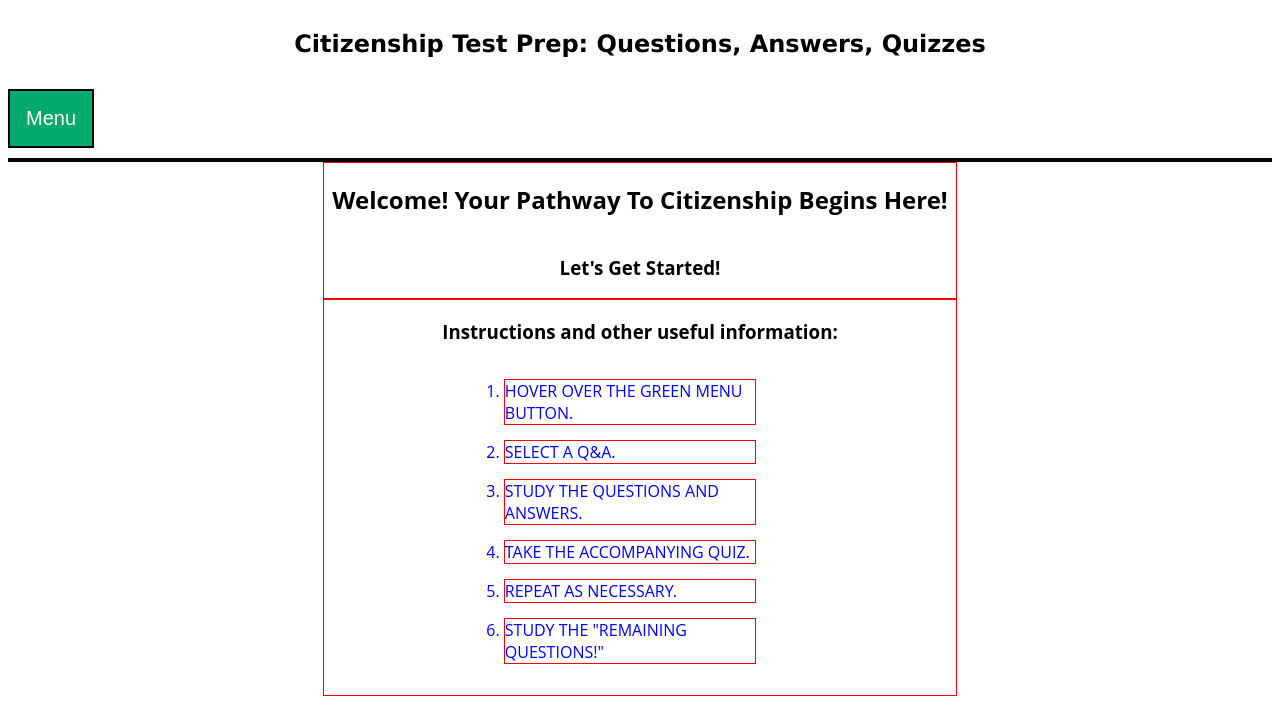
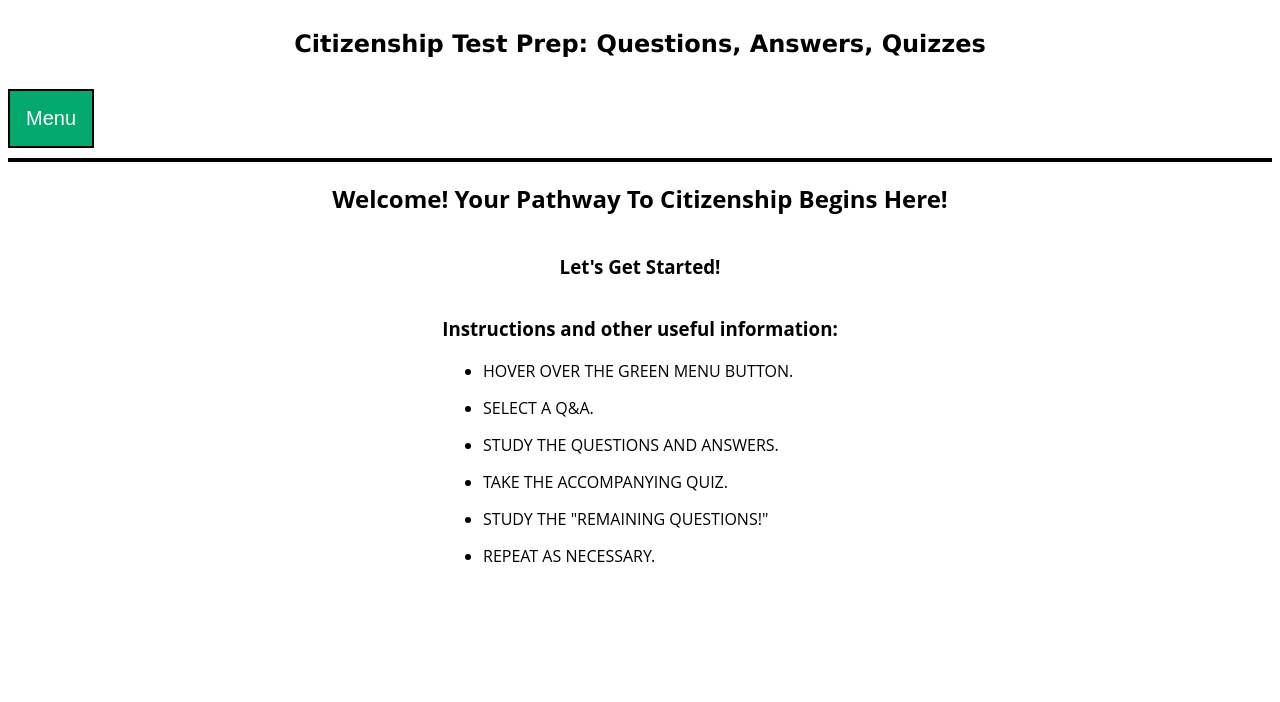
Before and after one commit to mmaustin/citizenship-questions-answers, a React (Create React App) app in the folder citizenship-frontend/: page / in a window 1280 px wide. Shown: the top 702 px of the page. Built offline with nearby package versions, Linux system fonts and the light colour scheme.

Commit message:
removed welcome page borders, returned list to unordered, switched order of steps five and six

```diff
--- a/citizenship-frontend/src/features/homePage/HomePage.js
+++ b/citizenship-frontend/src/features/homePage/HomePage.js
@@ -9,14 +9,14 @@ export const HomePage = () => {
             </div>
             <div id='home-instructions'>
                 <h3 id='home-banner'>Instructions and other useful information:</h3>
-                <ol id='unordered-list'>
+                <ul id='unordered-list'>
                     <li className='list-items'>HOVER OVER THE GREEN MENU BUTTON.</li>
                     <li className='list-items'>SELECT A Q&A.</li>
                     <li className='list-items'>STUDY THE QUESTIONS AND ANSWERS.</li>
                     <li className='list-items'>TAKE THE ACCOMPANYING QUIZ.</li>
+                    <li className='list-items'>STUDY THE "REMAINING QUESTIONS!"</li>
                     <li className='list-items'>REPEAT AS NECESSARY.</li>
-                    <li className='list-items'>STUDY THE "REMAINING QUESTIONS!"</li>
-                </ol>
+                </ul>
 
             </div>
         </div>
--- a/citizenship-frontend/src/index.css
+++ b/citizenship-frontend/src/index.css
@@ -27,7 +27,6 @@ body {
 }
 
 #home-welcome, #home-instructions, ul {
-    border: 1px solid red;
     margin: 0;
     width: 50%;
     display: flex;
@@ -41,8 +40,6 @@ ul {
 }
 
 .list-items {
-    border: 1px solid red;
-    color: blue;
     font-variant: small-caps;
     font-weight: 500;
     margin-bottom: 15px;
```
